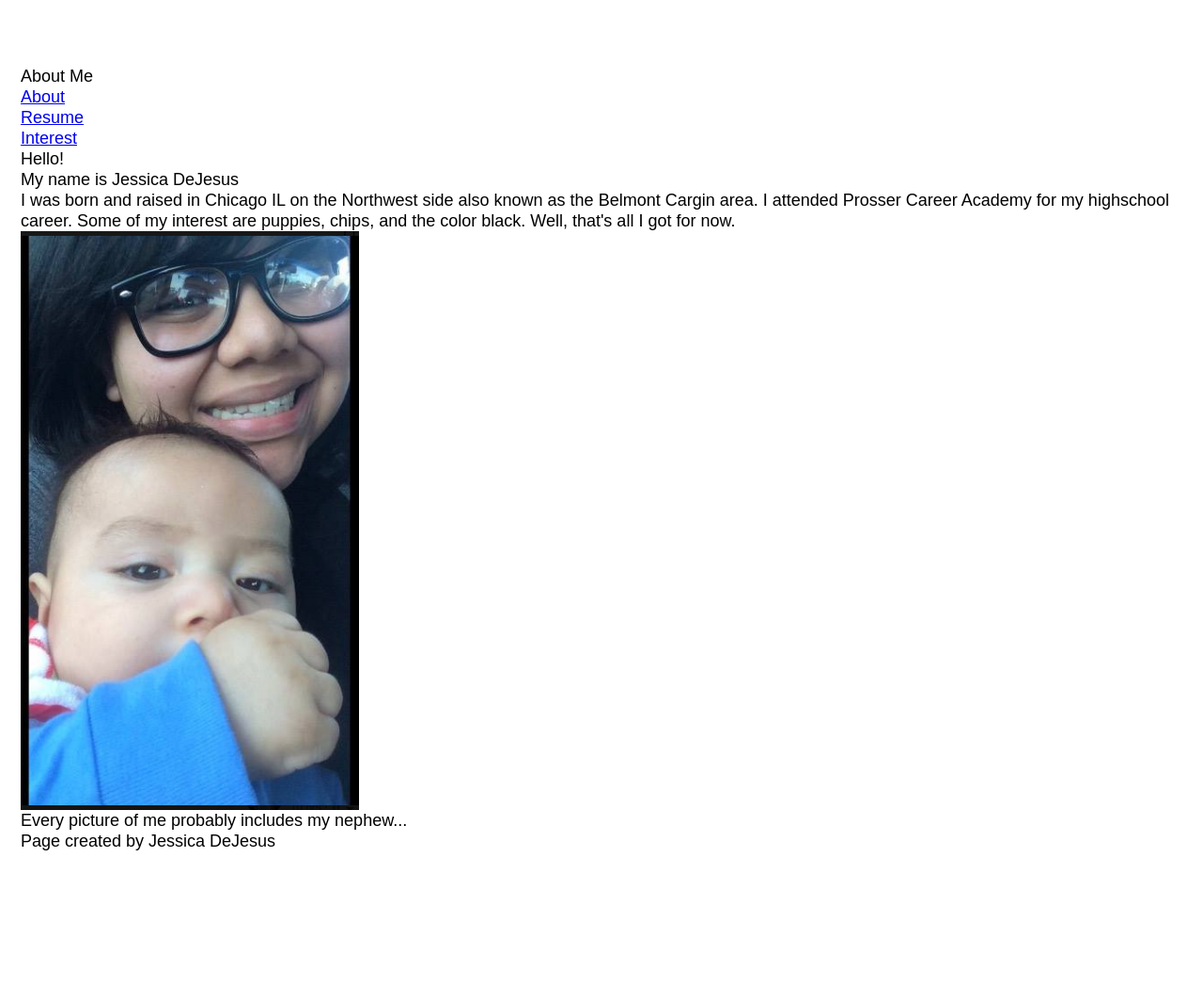
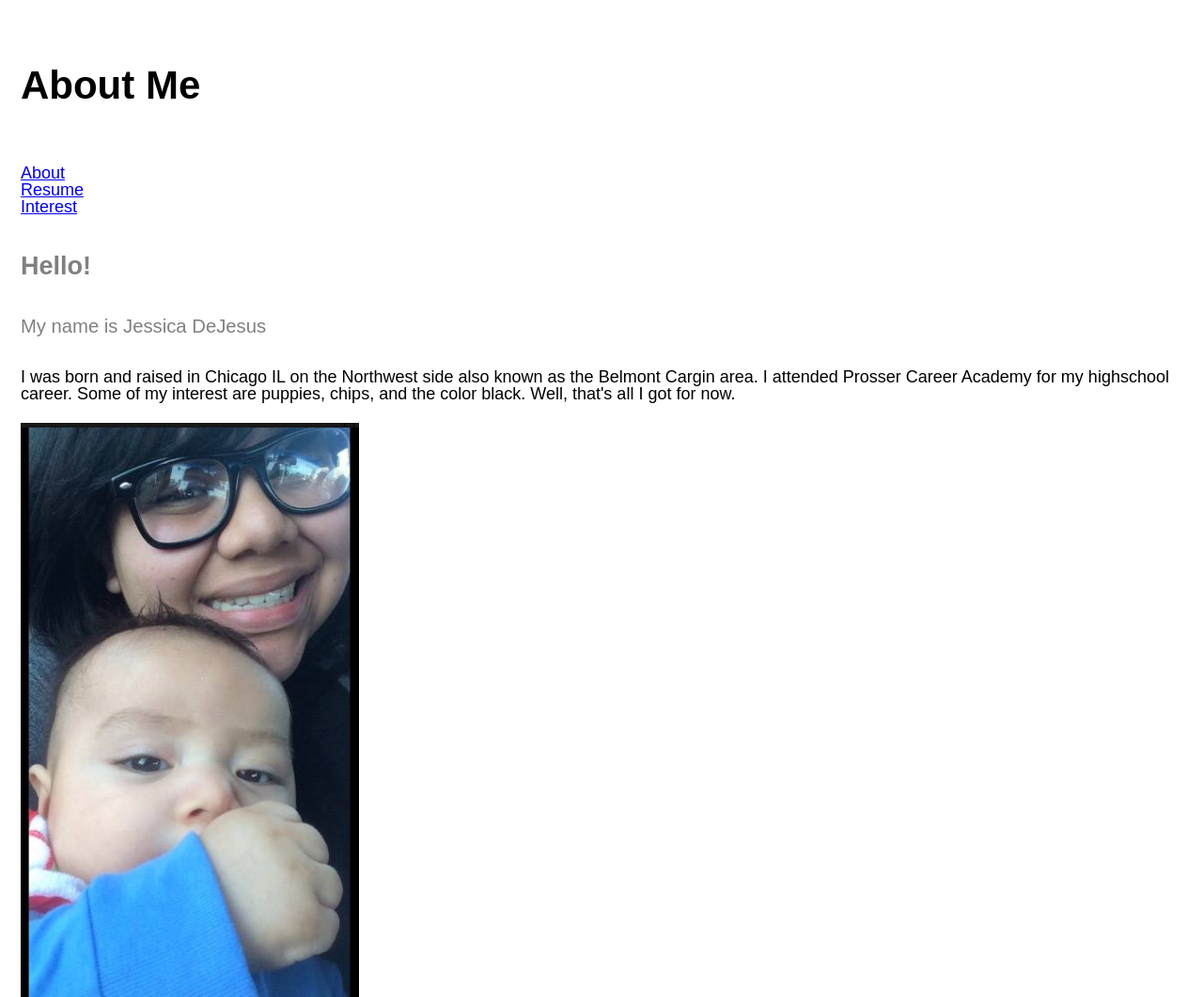
Before and after one commit to jdejesu2/project3, a plain HTML site: page index.html in a window 1280 px wide. Shown: the top 1061 px of the page at 94% size. Before the commit the page ends 906 px from the top, so only its background shows below. Drawn offline with Linux system fonts and the light colour scheme.

Commit message:
adjusted the font size and padding for header, paragraphs, footer, and figcaption

```diff
--- a/screen.css
+++ b/screen.css
@@ -19,7 +19,7 @@ a,abbr,acronym,address,applet,article,aside,audio,b,big,blockquote,body,canvas,c
 html {
   font-family: sans-serif, "Times New Roman", Verdana;
   font-size: 1.125em; /* 18 / 16 = 1.125 */
-  line-height: 1.222em; /* 22 / 18 = 1.2222222222 */
+  /* line-height: 1.222em; 22 / 18 = 1.2222222222 */
 }
 
 body {
@@ -28,10 +28,50 @@ body {
   padding-left: 1.22em;
 }
 
+p {
+  padding-top: .222em;
+  padding-bottom: 1.222em;
+}
+
+h1 {
+  font-weight: bold;
+  font-size: 2.334em; /* 24/18=1.334 */
+  padding-bottom: 1.5em;
+  color: black
+}
+
+h2 {
+  padding-top: 1.5em;
+  font-size: 1.5em; /* 18 / 16 = 1.125 */
+  font-weight: bold;
+  padding-bottom: 1.5em;
+  color: gray
+}
+
+
+h3 {
+  font-size: 1.125em; /* 18 / 16 = 1.125 */
+  padding-bottom: 1.5em;
+  color: gray
+}
+
+figcaption {
+  padding-top: .75em;
+  font-size: 0.885em;
+  font-weight: bold;
+}
+
+footer {
+  padding-top: 1.5em;
+  font-size: 1em;
+  text-align: right;
+  color: black;
+  font-weight: bold;
+}
 
 /* Responsive Media */
 img {
-  display: block;
+  display: block; 4
   max-width: 100%;
 }
 
```
